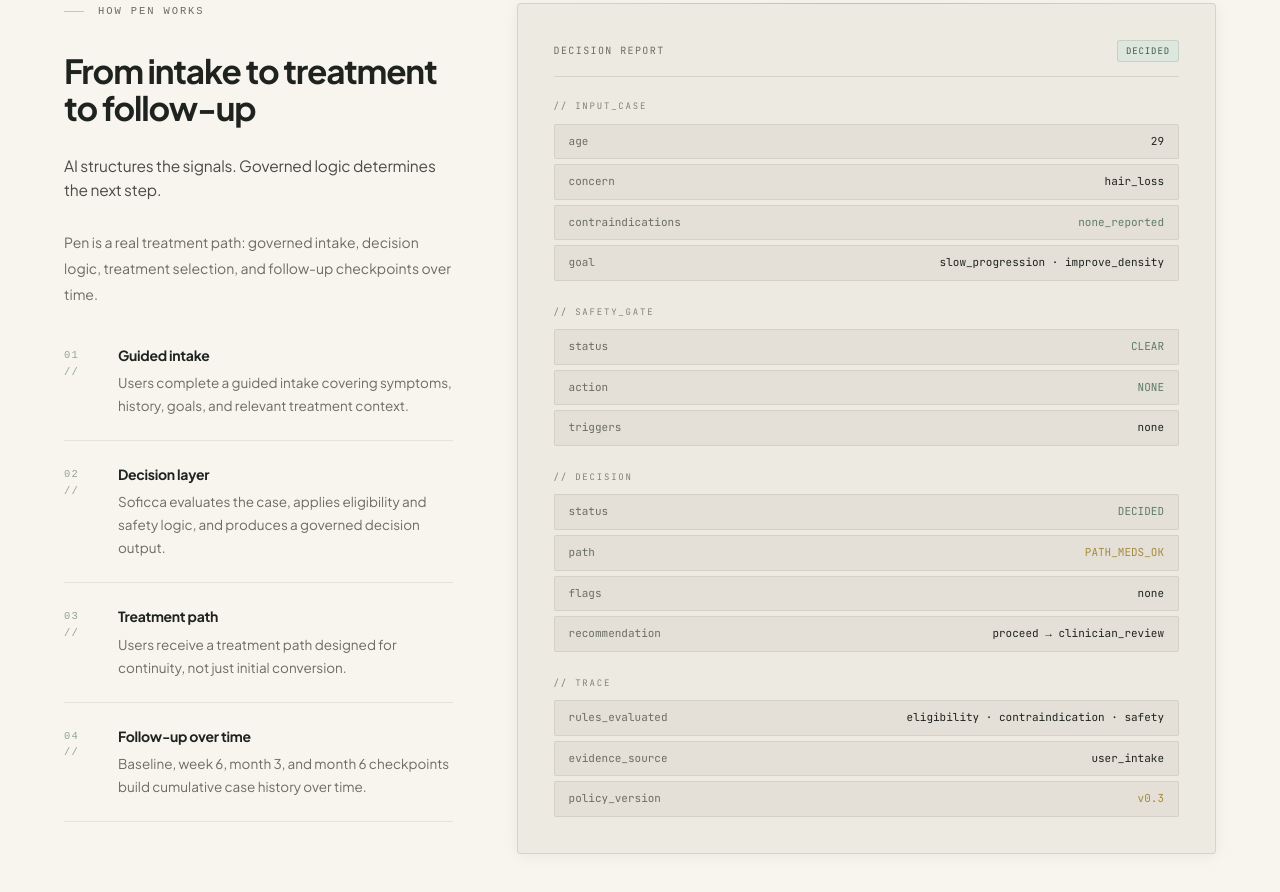
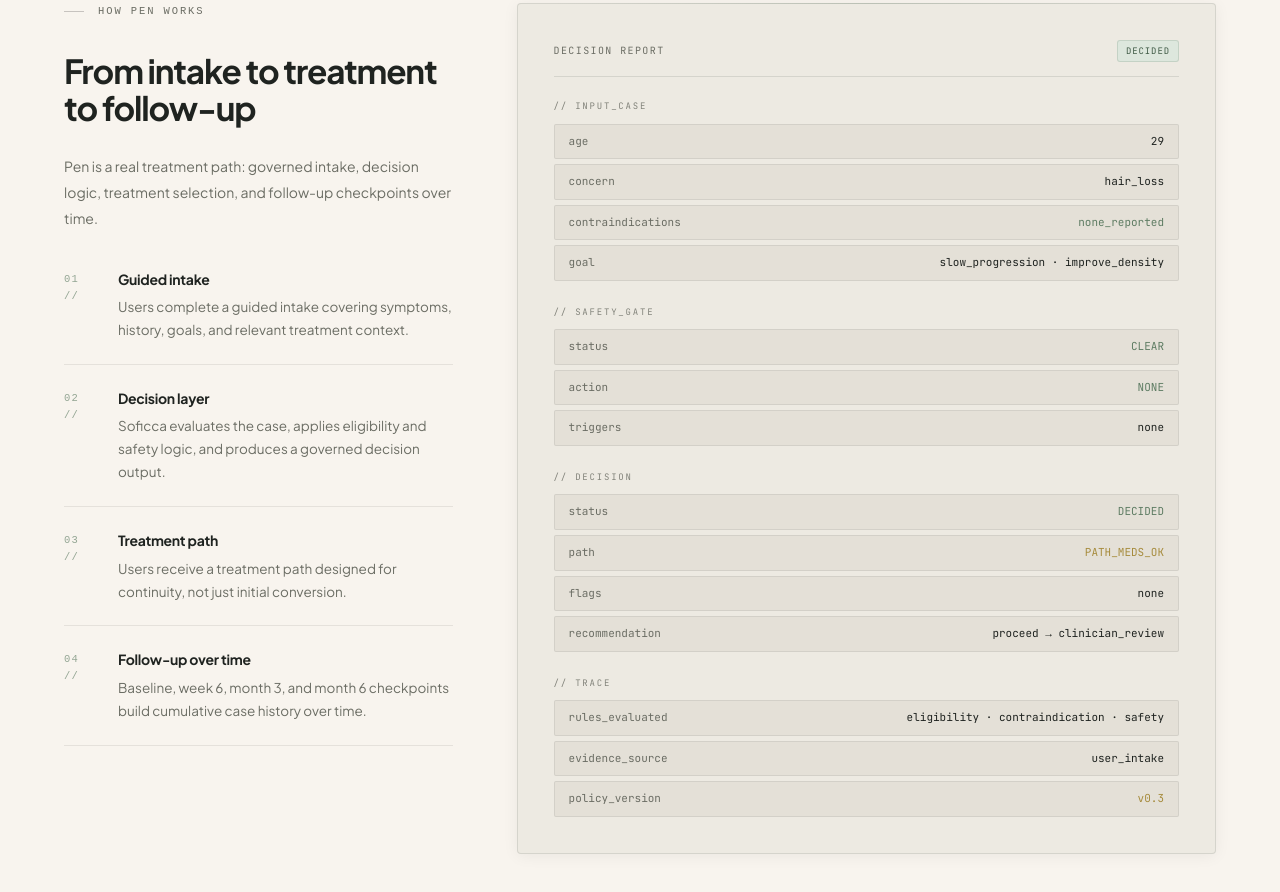
Before and after one commit to carlos-carrero/pen-page, a plain HTML site: page index.html in a window 1280 px wide. Shown: the part 2147-3039 px from the top of the page. Drawn offline with Linux system fonts and the light colour scheme; a web font is replaced by a local one.

Commit message:
Update Pen page favicon and related changes

```diff
--- a/index.html
+++ b/index.html
@@ -420,16 +420,6 @@
   line-height: 1.12;
   color: var(--text);
   margin-bottom: 28px;
-}
-
-.section-subtitle {
-  font-size: 15.5px;
-  line-height: 1.55;
-  font-weight: 400;
-  letter-spacing: -0.01em;
-  color: var(--text-mid);
-  margin-bottom: 28px;
-  max-width: 500px;
 }
 
 .section-body {
@@ -1186,7 +1176,6 @@
     <div>
       <div class="section-tag">How Pen Works</div>
       <h2 class="section-headline reveal">From intake to treatment to follow-up</h2>
-      <p class="section-subtitle reveal">AI structures the signals. Governed logic determines the next step.</p>
       <p class="section-body reveal" style="margin-bottom:36px">Pen is a real treatment path: governed intake, decision logic, treatment selection, and follow-up checkpoints over time.</p>
 
       <div class="steps">
```
